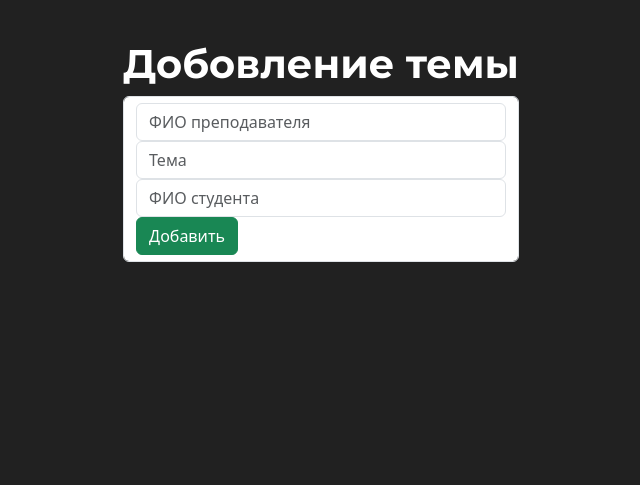
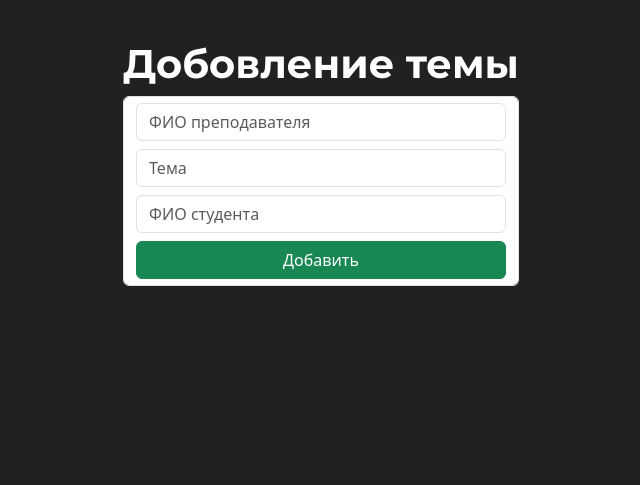
Before and after one commit to B0ond/dev, a Flask app: page /post/create in a window 1280 px wide. Shown: the part 72-557 px from the top of the page, without its empty margins (319-959 px from the left). Run offline with Flask 3, Linux system fonts and the light colour scheme; some libraries are stand-ins or nearby versions.

Commit message:
modified create.html

```diff
--- a/flask_test1/flask_test1/app/templates/post/create.html
+++ b/flask_test1/flask_test1/app/templates/post/create.html
@@ -3,10 +3,10 @@
 {% block title %}Добовление темы{% endblock %}
 
 {% block content %}
-<form method="post" class="form-control">
-    <input name="teacher" type="text"  placeholder="ФИО преподавателя" class="form-control">
-    <input name="subject" type="text"  placeholder="Тема" class="form-control">
-    <input name="student" type="text"  placeholder="ФИО студента" class="form-control">
-    <input value="Добавить" type="submit" class="btn btn-success"
-</form>
+    <form method="post" class="form-control d-flex flex-column gap-2">
+        <input name="teacher" type="text" placeholder="ФИО преподавателя" class="form-control">
+        <input name="subject" type="text" placeholder="Тема" class="form-control">
+        <input name="student" type="text" placeholder="ФИО студента" class="form-control">
+        <input value="Добавить" type="submit" class="btn btn-success">
+    </form>
 {% endblock %}
```
